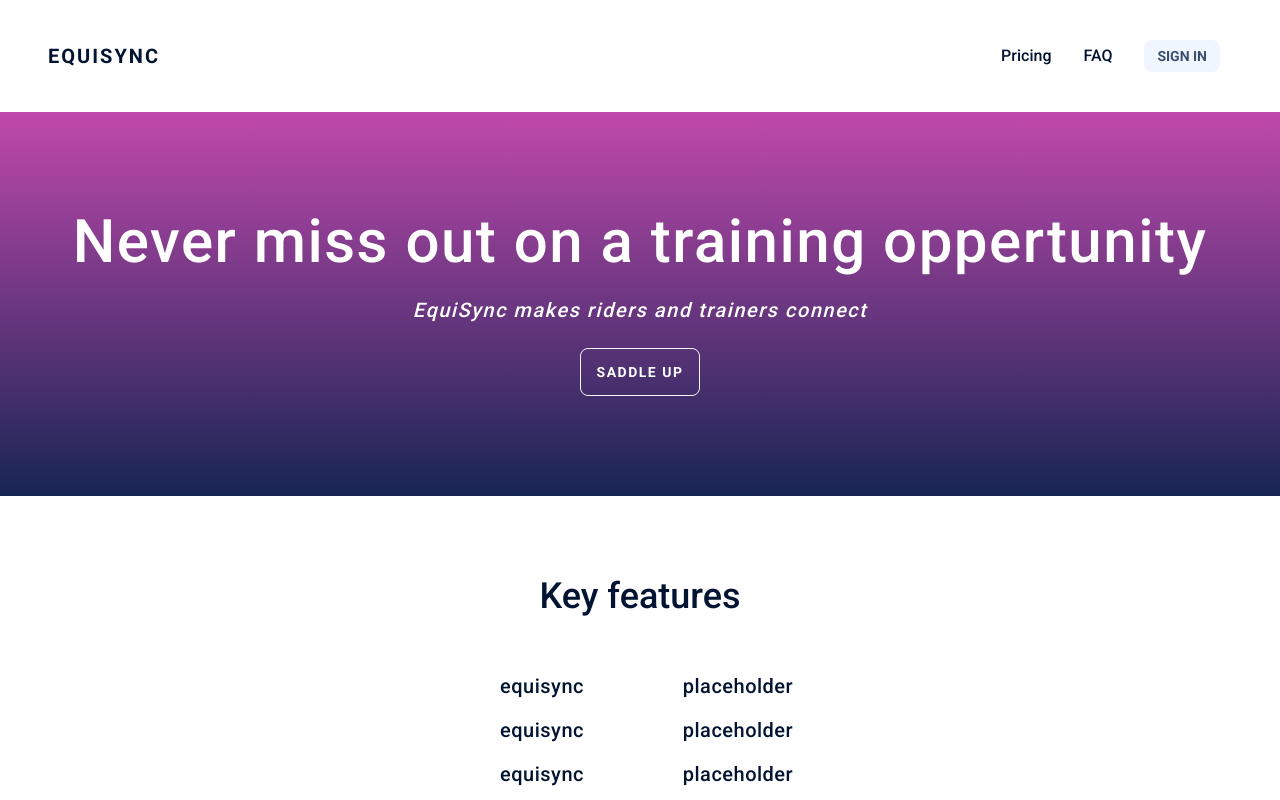
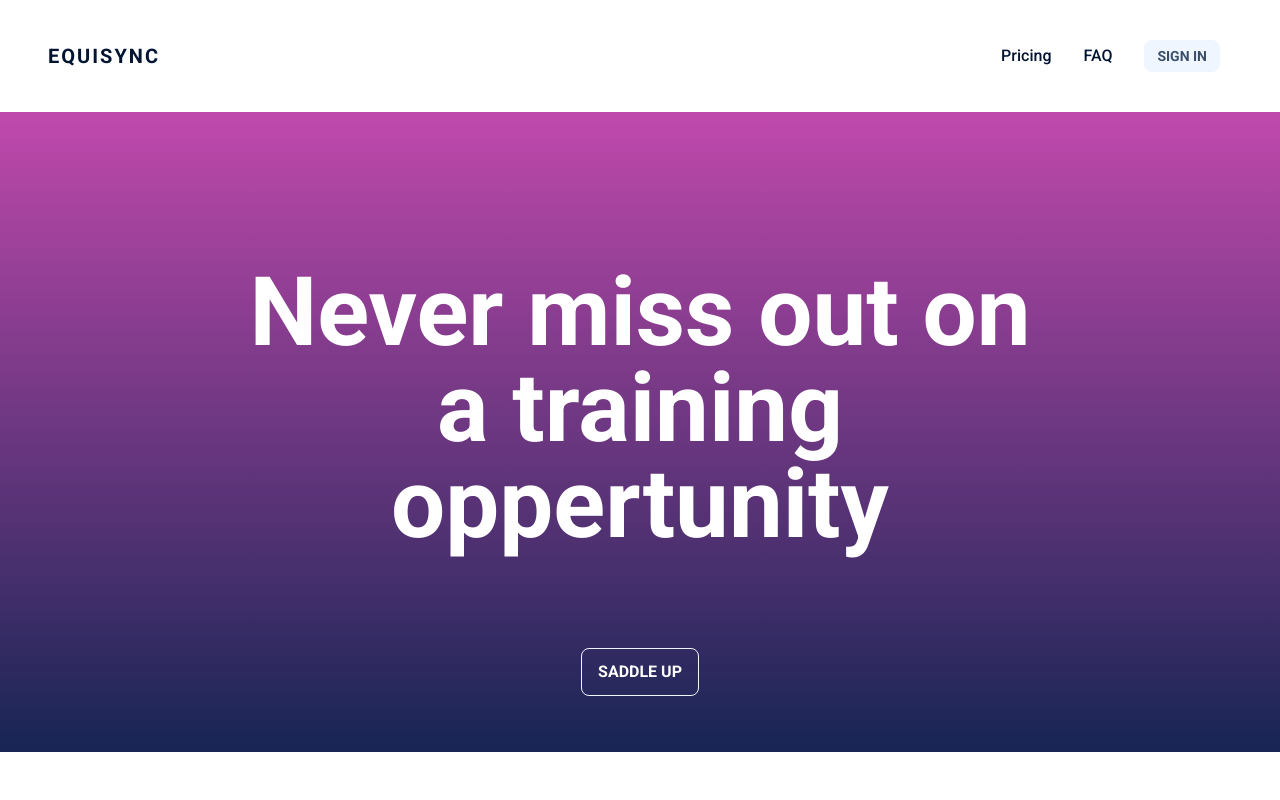
Before and after one commit to Aliciaolofsson/equisync, a Next.js app: page / in a window 1280 px wide. Shown: the top 800 px of the page. Built offline with nearby package versions, Linux system fonts and the light colour scheme.

Commit message:
add styling

```diff
--- a/src/app/(auth)/(routes)/sign-in/page.tsx
+++ b/src/app/(auth)/(routes)/sign-in/page.tsx
@@ -30,7 +30,7 @@ export default async function SignInPage() {
       checkPoints={checkPoints}
       authPage='Welcome back'
       changePage="Don't have an account?"
-      authChangePage='Sign up'
+      authChangePage='&nbsp;Sign up'
       authLinks='sign-up'
       customAuthComponent={<SignInForm />}
     />
--- a/src/app/(landing)/pricing/page.tsx
+++ b/src/app/(landing)/pricing/page.tsx
@@ -18,7 +18,7 @@ const App = () => {
   ];
 
   return (
-    <div className="flex justify-center items-center h-screen bg-accent">
+    <div className="flex justify-center items-center bg-accent">
       {pricingPlans.map((plan, index) => (
         <PricingCard key={index} title={plan.title} price={plan.price} features={plan.features} />
       ))}
--- a/src/app/components/LandingPage.tsx
+++ b/src/app/components/LandingPage.tsx
@@ -33,14 +33,12 @@ export default function Home() {
   ];
   return (
     <div>
-      <div className='flex flex-col items-center justify-center bg-gradient-to-b from-accent to-blue-950   h-96    text-white text-6xl   tracking-wide'>
-        <h1> Never miss out on a training oppertunity</h1>
-        <h2 className='my-6 text-xl italic'>
-          EquiSync makes riders and trainers connect
-        </h2>
+      <div className='flex flex-col items-center justify-center bg-gradient-to-b from-accent to-blue-950 h-96 py-80 px-56  text-white text-8xl font-bold text-center '>
+        <h1 className='py-24'> Never
+         miss out on a training oppertunity</h1>
         <Link
           href='/sign-up'
-          className='btn bg-transparent text-white hover:bg-accent-opacity  '
+          className='btn bg-transparent text-white hover:bg-accent-opacity text-base '
         >
           Saddle up
         </Link>
--- a/src/app/components/PricingCard.tsx
+++ b/src/app/components/PricingCard.tsx
@@ -8,7 +8,7 @@ interface PricingPlanProps {
 
 const PricingCard: React.FC<PricingPlanProps> = ({ title, price, features }) => {
   return (
-    <div className="bg-white rounded-lg m-6 p-10 w-72 shadow-md">
+    <div className="bg-white rounded-lg m-6 p-10 w-72 shadow-accent-focus  shadow-xl ">
       <h1 className="align  text-2xl font-semibold mb-4">{title}</h1>
       <p className="text-2xl font-bold mb-4">{price}</p>
       <ul className="list-disc pl-6">
@@ -18,7 +18,7 @@ const PricingCard: React.FC<PricingPlanProps> = ({ title, price, features }) =>
           </li>
         ))}
       </ul>
-      <button className="mt-4 btn btn-accent w-full text-white rounded-md">
+      <button className="mt-4 btn btn-accent w-full text-white rounded-md ">
         Choose Plan
       </button>
     </div>
```
Also changed, not shown: src/app/components/Logo.tsx (+3 -4 lines).
